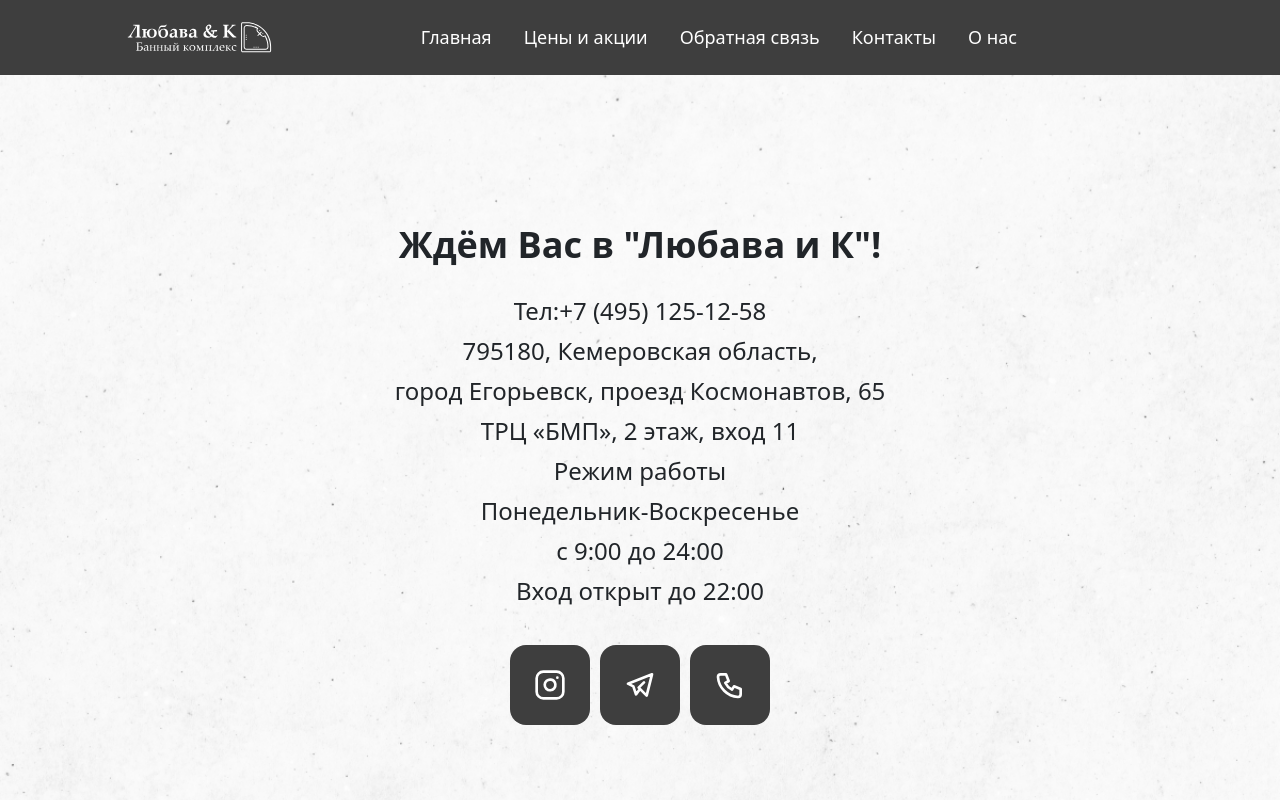
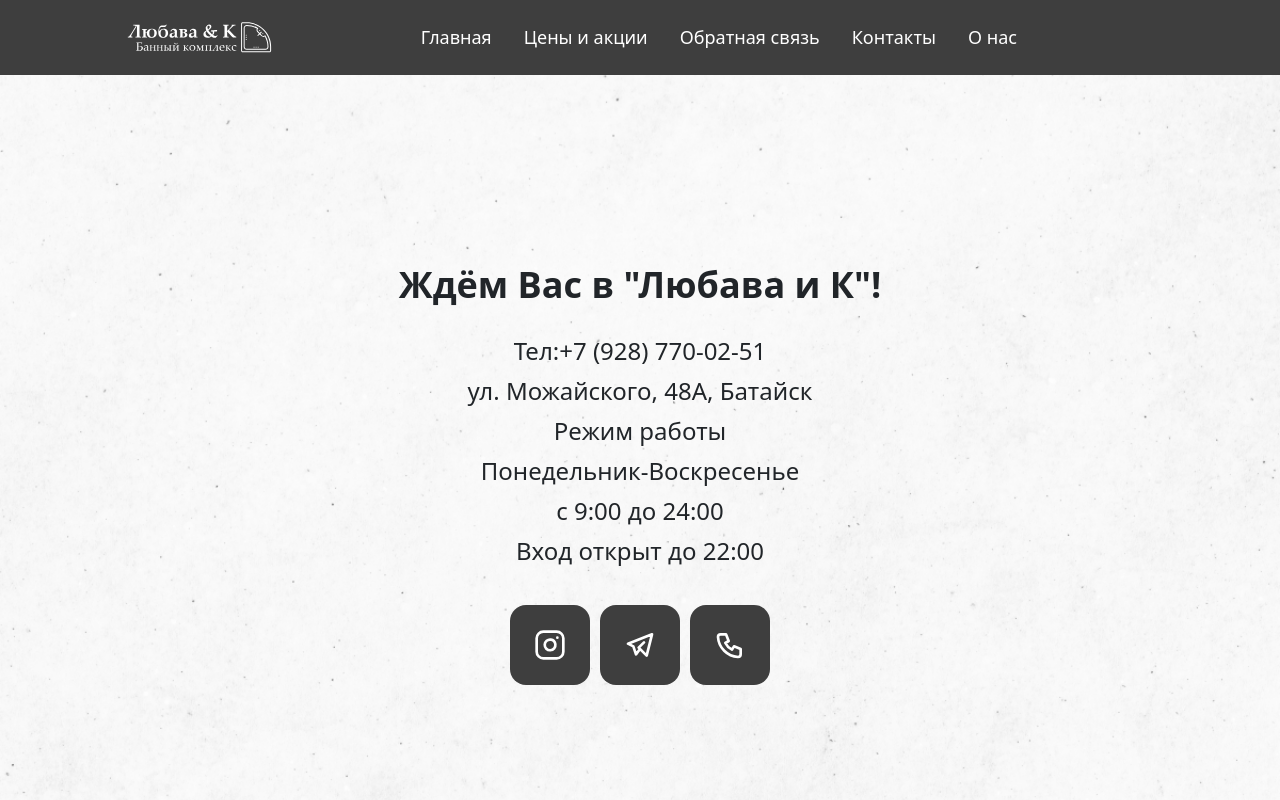
Before and after one commit to KirillWeb2/bath-building, a Next.js app: page /contacts in a window 1280 px wide. Shown: the top 800 px of the page. Built offline with nearby package versions, Linux system fonts and the light colour scheme.

Commit message:
fish contacts

```diff
--- a/components/footer/Footer.tsx
+++ b/components/footer/Footer.tsx
@@ -21,7 +21,7 @@ export const Footer = () => {
           </span>
           <div className="flex mt-4 space-x-6 sm:justify-center sm:mt-0">
             <a
-              href="https://t.me/lubavaortosalon"
+              href="https://t.me/ugoryilubava"
               className="text-white hover:text-gray-900 dark:hover:text-gray-300"
             >
               <svg
--- a/features/contacts/Contacts.tsx
+++ b/features/contacts/Contacts.tsx
@@ -11,16 +11,10 @@ export const Contacts = () => {
           </p>
           <div>
             <p className="mb-[8px] text-2xl font-normal text-center">
-              Тел:+7 (495) 125-12-58
+              Тел:+7 (928) 770-02-51
             </p>
             <p className="mb-[8px] text-2xl font-normal text-center">
-              795180, Кемеровская область,
-            </p>
-            <p className="mb-[8px] text-2xl font-normal text-center">
-              город Егорьевск, проезд Космонавтов, 65
-            </p>
-            <p className="mb-[8px] text-2xl font-normal text-center">
-              ТРЦ «БМП», 2 этаж, вход 11
+              ул. Можайского, 48А, Батайск
             </p>
             <p className="mb-[8px] text-2xl font-normal text-center">
               Режим работы
@@ -54,7 +48,7 @@ export const Contacts = () => {
               </Link>
             </div>
             <div className="bg-[#3e3e3e] p-4 rounded-2xl">
-              <Link href="https://t.me/lubavaortosalon">
+              <Link href="https://t.me/ugoryilubava">
                 <svg
                   className="h-8 w-8 text-white cursor-pointer duration-300 transition-all hover:text-gray-500"
                   width="24"
@@ -72,7 +66,7 @@ export const Contacts = () => {
               </Link>
             </div>
             <div className="bg-[#3e3e3e] p-4 rounded-2xl">
-              <a href="tel:+74951201058">
+              <a href="tel:+79287700251">
                 <svg
                   className="h-8 w-8 text-white cursor-pointer duration-300 transition-all hover:text-gray-500"
                   width="24"
```
